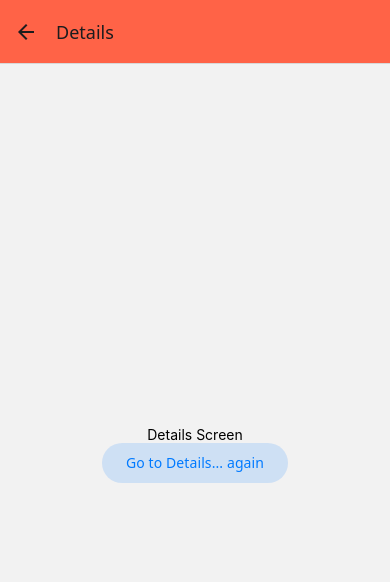
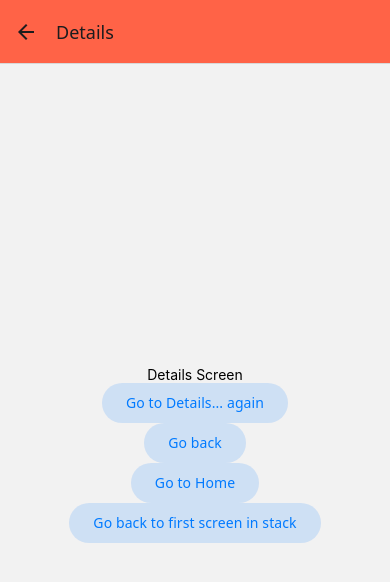
Before and after one commit to rolandomajait1-rgb/appdev2, a React Native app in the folder react-native-navigation/: screen / in a window 390 px wide. Both pictures are taken after a click on the button "Go to Details". Shown: the top 582 px of the page. Built offline with nearby package versions, Linux system fonts and the light colour scheme.

Commit message:
Done with going back

```diff
--- a/react-native-navigation/App.tsx
+++ b/react-native-navigation/App.tsx
@@ -29,6 +29,11 @@ function DetailsScreen() {
       <Button onPress={() => navigation.push('Details')}>
         Go to Details... again
       </Button>
+      <Button onPress={() => navigation.goBack()}>Go back</Button>
+      <Button onPress={() => navigation.popTo('Home')}>Go to Home</Button>
+      <Button onPress={() => navigation.popToTop()}>
+        Go back to first screen in stack
+      </Button>
     </View>
   );
 }
```
